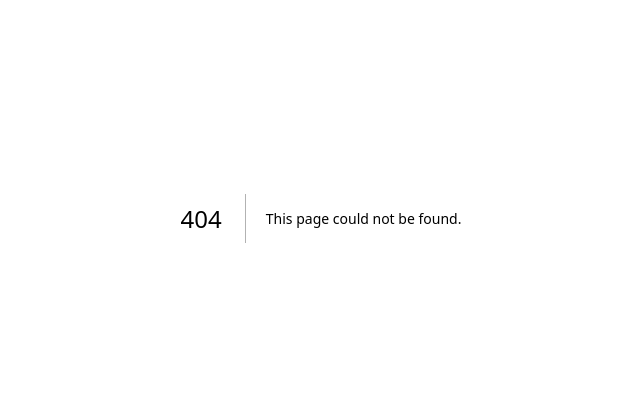
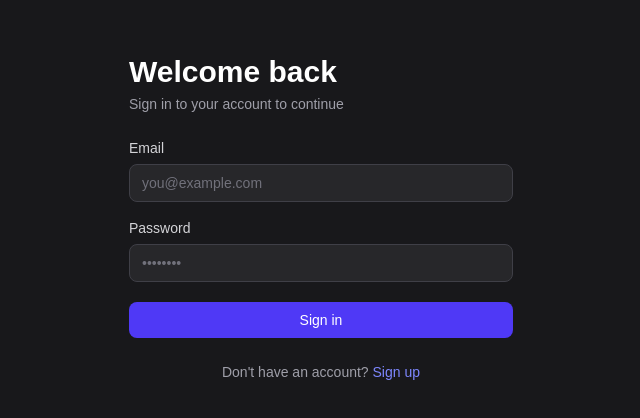
Before and after one commit to teejay-nguyen/Strife-v2, a Next.js app: page /login in a window 1280 px wide. Before the commit this address had no page. Shown: the part 182-600 px from the top of the page, without its empty margins (319-959 px from the left). Built offline with nearby package versions, Linux system fonts and the light colour scheme; no server answers.

Commit message:
Basic user sign up and back end user creation

```diff
--- /dev/null
+++ b/src/app/(auth)/login/page.tsx
@@ -0,0 +1,9 @@
+import LoginForm from "@/components/auth/LoginForm";
+
+export default function LoginPage() {
+  return (
+    <main className="flex min-h-screen items-center justify-center bg-zinc-900">
+      <LoginForm />
+    </main>
+  );
+}
--- /dev/null
+++ b/src/app/(auth)/signup/page.tsx
@@ -0,0 +1,9 @@
+import SignupForm from "@/components/auth/SignupForm";
+
+export default function SignupPage() {
+  return (
+    <main className="flex min-h-screen items-center justify-center">
+      <SignupForm />
+    </main>
+  );
+}
--- /dev/null
+++ b/src/components/auth/LoginForm.tsx
@@ -0,0 +1,103 @@
+"use client";
+import { useState } from "react";
+import { createClient } from "@/lib/supabase/client";
+import { useRouter } from "next/navigation";
+import Link from "next/link";
+
+export default function LoginForm() {
+  const [email, setEmail] = useState("");
+  const [password, setPassword] = useState("");
+  const [error, setError] = useState<string | null>(null);
+  const [loading, setLoading] = useState(false);
+  const router = useRouter();
+  const supabase = createClient();
+
+  const handleLogin = async (e: React.FormEvent) => {
+    e.preventDefault();
+    setLoading(true);
+    setError(null);
+
+    const { error } = await supabase.auth.signInWithPassword({
+      email,
+      password,
+    });
+
+    if (error) {
+      setError(error.message);
+      setLoading(false);
+    } else {
+      router.push("/messages");
+      router.refresh();
+    }
+  };
+
+  return (
+    <div className="flex flex-col gap-6 w-full max-w-sm">
+      <div>
+        <h1 className="text-3xl font-bold text-white">Welcome back</h1>
+        <p className="text-zinc-400 mt-1 text-sm">
+          Sign in to your account to continue
+        </p>
+      </div>
+
+      {error && (
+        <div className="bg-red-500/10 border border-red-500/30 text-red-400 text-sm px-4 py-3 rounded-lg">
+          {error}
+        </div>
+      )}
+
+      <form onSubmit={handleLogin} className="flex flex-col gap-4">
+        <div className="flex flex-col gap-1.5">
+          <label className="text-sm font-medium text-zinc-300" htmlFor="email">
+            Email
+          </label>
+          <input
+            id="email"
+            type="email"
+            placeholder="you@example.com"
+            value={email}
+            onChange={(e) => setEmail(e.target.value)}
+            required
+            className="bg-zinc-800 border border-zinc-700 text-white placeholder-zinc-500 rounded-lg px-3 py-2 text-sm focus:outline-none focus:ring-2 focus:ring-indigo-500 focus:border-transparent"
+          />
+        </div>
+
+        <div className="flex flex-col gap-1.5">
+          <label
+            className="text-sm font-medium text-zinc-300"
+            htmlFor="password"
+          >
+            Password
+          </label>
+          <input
+            id="password"
+            type="password"
+            placeholder="••••••••"
+            value={password}
+            onChange={(e) => setPassword(e.target.value)}
+            required
+            className="bg-zinc-800 border border-zinc-700 text-white placeholder-zinc-500 rounded-lg px-3 py-2 text-sm focus:outline-none focus:ring-2 focus:ring-indigo-500 focus:border-transparent"
+          />
+        </div>
+
+        <button
+          type="submit"
+          disabled={loading}
+          className="bg-indigo-600 hover:bg-indigo-700 disabled:opacity-50 disabled:cursor-not-allowed text-white font-medium py-2 px-4 rounded-lg text-sm transition-colors mt-1"
+        >
+          {loading ? "Signing in..." : "Sign in"}
+        </button>
+      </form>
+
+      <p className="text-zinc-400 text-sm text-center">
+        Don't have an account?{" "}
+        <Link
+          href="/signup"
+          className="text-indigo-400 hover:text-indigo-300 font-medium"
+        >
+          Sign up
+        </Link>
+      </p>
+    </div>
+  );
+}
--- /dev/null
+++ b/src/components/auth/SignupForm.tsx
@@ -0,0 +1,63 @@
+"use client";
+import { useState } from "react";
+import { createClient } from "@/lib/supabase/client";
+import { useRouter } from "next/navigation";
+
+export default function SignupForm() {
+  const [email, setEmail] = useState("");
+  const [password, setPassword] = useState("");
+  const [username, setUsername] = useState("");
+  const [error, setError] = useState<string | null>(null);
+  const router = useRouter();
+  const supabase = createClient();
+
+  const handleSignup = async (e: React.FormEvent) => {
+    e.preventDefault();
+    const { error } = await supabase.auth.signUp({
+      email,
+      password,
+      options: { data: { username } },
+    });
+    if (error) setError(error.message);
+    else router.push("/messages");
+  };
+
+  return (
+    <form
+      onSubmit={handleSignup}
+      className="flex flex-col gap-4 w-full max-w-sm"
+    >
+      <h1 className="text-2xl font-bold">Create an account</h1>
+      {error && <p className="text-red-500 text-sm">{error}</p>}
+      <input
+        className="border p-2 rounded"
+        placeholder="Username"
+        value={username}
+        onChange={(e) => setUsername(e.target.value)}
+        required
+      />
+      <input
+        className="border p-2 rounded"
+        type="email"
+        placeholder="Email"
+        value={email}
+        onChange={(e) => setEmail(e.target.value)}
+        required
+      />
+      <input
+        className="border p-2 rounded"
+        type="password"
+        placeholder="Password"
+        value={password}
+        onChange={(e) => setPassword(e.target.value)}
+        required
+      />
+      <button
+        className="bg-indigo-600 text-white p-2 rounded hover:bg-indigo-700"
+        type="submit"
+      >
+        Sign Up
+      </button>
+    </form>
+  );
+}
--- /dev/null
+++ b/src/lib/supabase/client.ts
@@ -0,0 +1,8 @@
+import { createBrowserClient } from "@supabase/ssr";
+
+export function createClient() {
+  return createBrowserClient(
+    process.env.NEXT_PUBLIC_SUPABASE_URL!,
+    process.env.NEXT_PUBLIC_SUPABASE_ANON_KEY!,
+  );
+}
--- /dev/null
+++ b/src/lib/supabase/server.ts
@@ -0,0 +1,23 @@
+import { createServerClient } from "@supabase/ssr";
+import { cookies } from "next/headers";
+
+export function createClient() {
+  const cookieStore = cookies();
+  return createServerClient(
+    process.env.NEXT_PUBLIC_SUPABASE_URL!,
+    process.env.NEXT_PUBLIC_SUPABASE_ANON_KEY!,
+    {
+      cookies: {
+        async getAll() {
+          return (await cookieStore).getAll();
+        },
+        async setAll(cookiesToSet) {
+          const store = await cookieStore;
+          cookiesToSet.forEach(({ name, value, options }) => {
+            store.set(name, value, options);
+          });
+        },
+      },
+    },
+  );
+}
--- /dev/null
+++ b/src/middleware.ts
@@ -0,0 +1,47 @@
+import { createServerClient } from "@supabase/ssr";
+import { NextResponse, type NextRequest } from "next/server";
+
+export async function middleware(request: NextRequest) {
+  let supabaseResponse = NextResponse.next({ request });
+
+  const supabase = createServerClient(
+    process.env.NEXT_PUBLIC_SUPABASE_URL!,
+    process.env.NEXT_PUBLIC_SUPABASE_ANON_KEY!,
+    {
+      cookies: {
+        getAll() {
+          return request.cookies.getAll();
+        },
+        setAll(cookiesToSet) {
+          cookiesToSet.forEach(({ name, value, options }) =>
+            supabaseResponse.cookies.set(name, value, options),
+          );
+        },
+      },
+    },
+  );
+
+  const {
+    data: { user },
+  } = await supabase.auth.getUser();
+
+  // Redirect unauthenticated users away from protected routes
+  if (!user && request.nextUrl.pathname.startsWith("/messages")) {
+    return NextResponse.redirect(new URL("/login", request.url));
+  }
+
+  // Redirect authenticated users away from auth pages
+  if (
+    user &&
+    (request.nextUrl.pathname === "/login" ||
+      request.nextUrl.pathname === "/signup")
+  ) {
+    return NextResponse.redirect(new URL("/messages", request.url));
+  }
+
+  return supabaseResponse;
+}
+
+export const config = {
+  matcher: ["/messages/:path*", "/login", "/signup"],
+};
```
Also changed, not shown: src/app/(app)/layout.tsx (added), src/app/(app)/messages/page.tsx (added).
